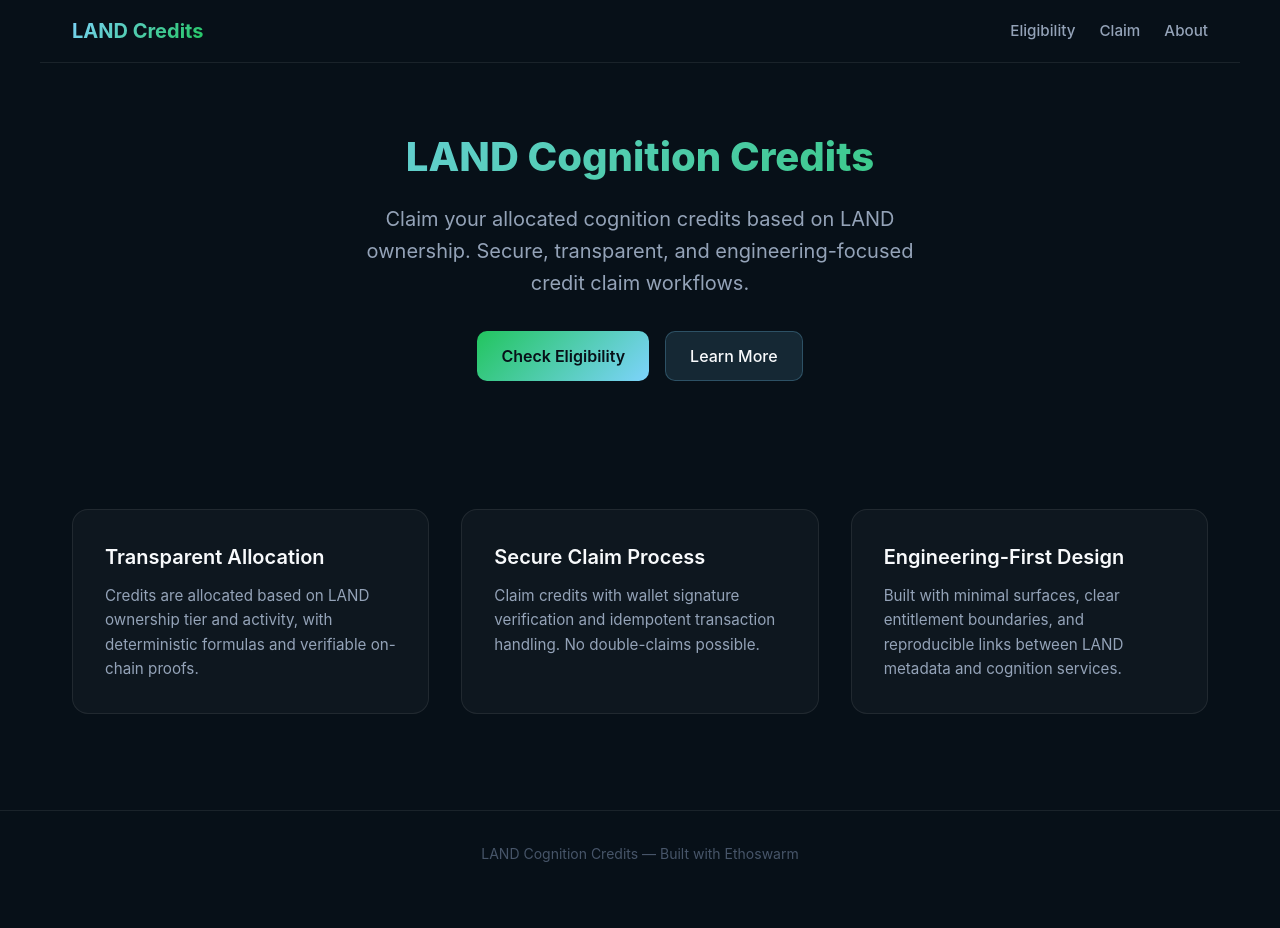
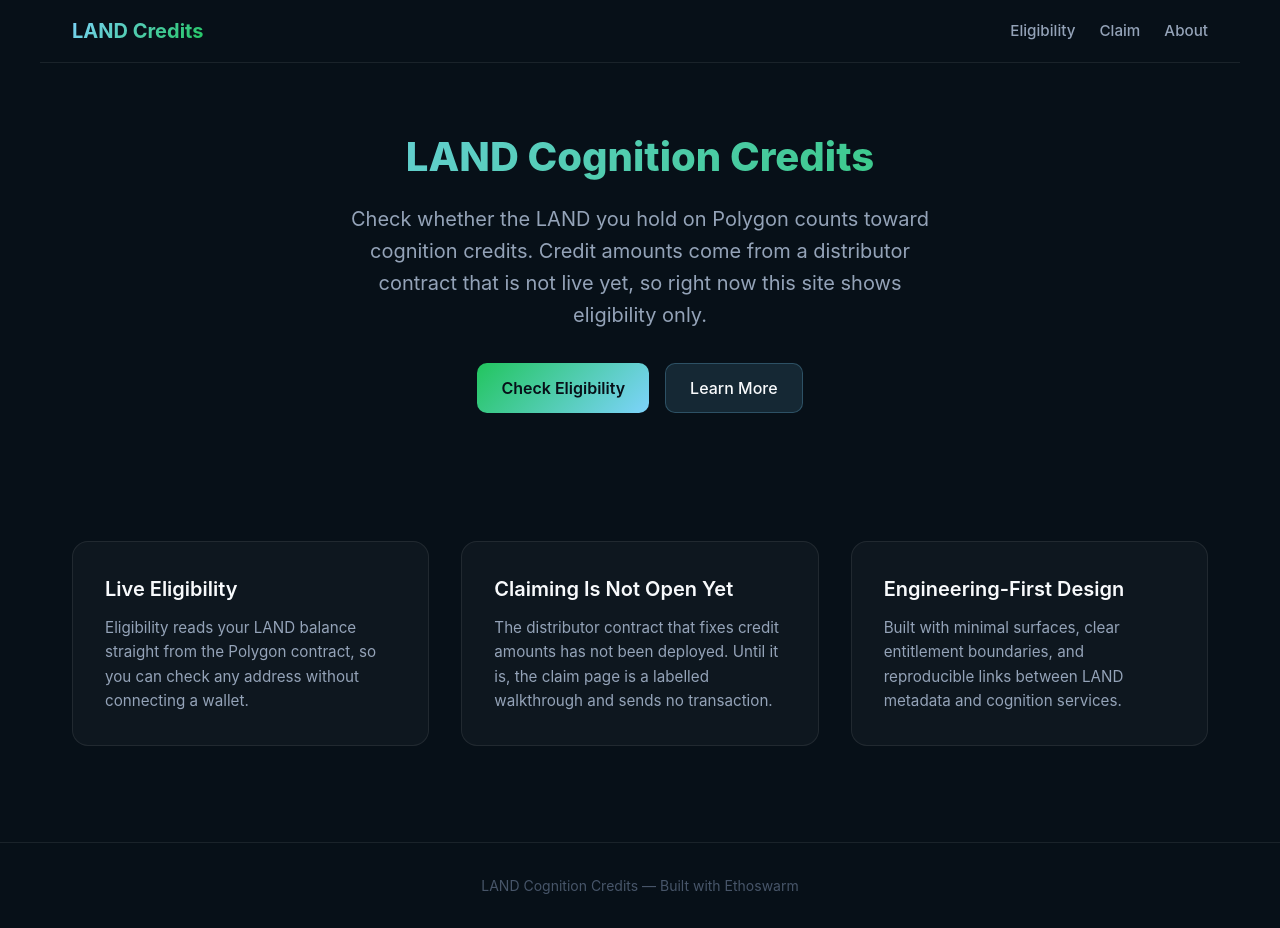
Before and after one commit to sebvibevalley/land-cognition-credits-website, a Next.js app: page /land-cognition-credits-website/ in a window 1280 px wide. Before the commit the page ends 896 px from the top, so only its background shows below. Built offline with nearby package versions, Linux system fonts and the light colour scheme.

Commit message:
fix(copy): home page stops claiming a live allocation and claim flow (deploy/pages surgical re-apply)

```diff
--- a/src/components/home-page.tsx
+++ b/src/components/home-page.tsx
@@ -115,8 +115,9 @@ export default function HomePage() {
       <HeroSection>
         <Title>LAND Cognition Credits</Title>
         <Subtitle>
-          Claim your allocated cognition credits based on LAND ownership.
-          Secure, transparent, and engineering-focused credit claim workflows.
+          Check whether the LAND you hold on Polygon counts toward cognition
+          credits. Credit amounts come from a distributor contract that is not
+          live yet, so right now this site shows eligibility only.
         </Subtitle>
         <ButtonGroup>
           <PrimaryButton href="/eligibility">Check Eligibility</PrimaryButton>
@@ -126,17 +127,19 @@ export default function HomePage() {
       <FeaturesSection>
         <FeaturesGrid>
           <FeatureCard>
-            <FeatureTitle>Transparent Allocation</FeatureTitle>
+            <FeatureTitle>Live Eligibility</FeatureTitle>
             <FeatureDescription>
-              Credits are allocated based on LAND ownership tier and activity,
-              with deterministic formulas and verifiable on-chain proofs.
+              Eligibility reads your LAND balance straight from the Polygon
+              contract, so you can check any address without connecting a
+              wallet.
             </FeatureDescription>
           </FeatureCard>
           <FeatureCard>
-            <FeatureTitle>Secure Claim Process</FeatureTitle>
+            <FeatureTitle>Claiming Is Not Open Yet</FeatureTitle>
             <FeatureDescription>
-              Claim credits with wallet signature verification and idempotent
-              transaction handling. No double-claims possible.
+              The distributor contract that fixes credit amounts has not been
+              deployed. Until it is, the claim page is a labelled walkthrough
+              and sends no transaction.
             </FeatureDescription>
           </FeatureCard>
           <FeatureCard>
```
